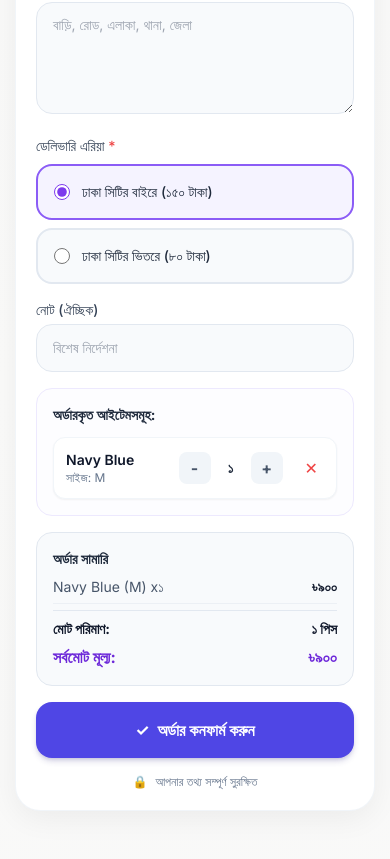
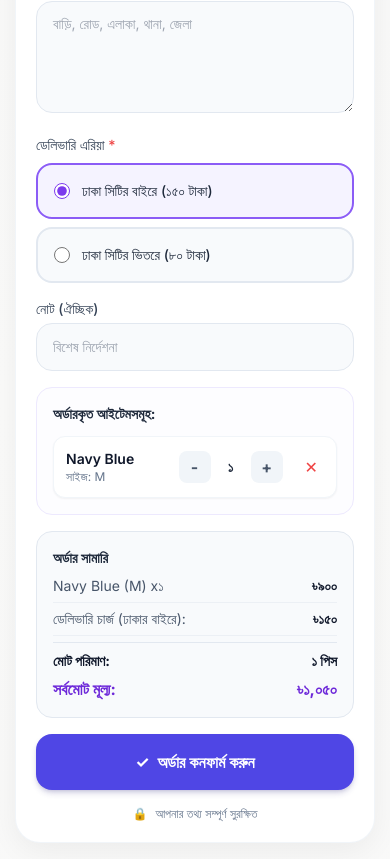
Before and after one commit to mahunn/landing-page1, a Next.js app: page / in a window 390 px wide. Shown: the part 1910-2769 px from the top of the page. Built offline with nearby package versions, Linux system fonts and the light colour scheme; no server answers; a web font is replaced by a local one.

Commit message:
feat: add delivery charge to order summary, smooth scrolling, and mobile responsiveness fixes

```diff
--- a/src/app/globals.css
+++ b/src/app/globals.css
@@ -1,6 +1,15 @@
 @tailwind base;
 @tailwind components;
 @tailwind utilities;
+
+html {
+  scroll-behavior: smooth;
+}
+
+html, body {
+  max-width: 100%;
+  overflow-x: hidden;
+}
 
 body {
   font-family: var(--font-ui), Inter, system-ui, -apple-system, Segoe UI, Roboto, sans-serif;
--- a/src/components/product/product-showcase.tsx
+++ b/src/components/product/product-showcase.tsx
@@ -57,6 +57,9 @@ export function ProductShowcase({ product }: { product: ProductData }) {
   const [imageIndex, setImageIndex] = useState(0);
   const [faqOpenIndex, setFaqOpenIndex] = useState<number | null>(0);
 
+  // Delivery zone state (binds to order summary in real-time)
+  const [deliveryZone, setDeliveryZone] = useState<"inside" | "outside">("outside");
+
   // Multiple items selection states
   const [selectedColors, setSelectedColors] = useState<Record<string, boolean>>(() => {
     const firstColor = product.variants[0]?.colorName;
@@ -114,9 +117,12 @@ export function ProductShowcase({ product }: { product: ProductData }) {
     return orderItems.reduce((sum, item) => sum + item.quantity, 0);
   }, [orderItems]);
 
+  const deliveryCharge = deliveryZone === "inside" ? 80 : 150;
+
   const totalPrice = useMemo(() => {
-    return discountedPrice * totalQuantity;
-  }, [discountedPrice, totalQuantity]);
+    if (totalQuantity === 0) return 0;
+    return (discountedPrice * totalQuantity) + deliveryCharge;
+  }, [discountedPrice, totalQuantity, deliveryCharge]);
 
   const whatsappLink = useMemo(() => {
     const itemSummaryText = orderItems
@@ -379,7 +385,7 @@ export function ProductShowcase({ product }: { product: ProductData }) {
               ) : null}
 
               <a
-                href="#order-form"
+                href="#color-selector"
                 className="mt-6 flex min-h-12 w-full items-center justify-center gap-2 rounded-2xl bg-orange-500 px-4 py-3.5 text-base font-bold text-white shadow-md shadow-orange-900/15 transition hover:bg-orange-400"
               >
                 <span aria-hidden>🛒</span>
@@ -419,13 +425,13 @@ export function ProductShowcase({ product }: { product: ProductData }) {
                   <span className="text-xl md:text-2xl" aria-hidden>
                     {item.icon}
                   </span>
-                  <span className="text-[10px] font-bold leading-tight text-slate-700 sm:text-xs">{item.label}</span>
+                  <span className="text-[9px] font-bold leading-tight text-slate-700 sm:text-xs break-words">{item.label}</span>
                 </div>
               ))}
             </div>
 
             {/* Color / size Selector (Matches user screenshot) */}
-            <div className="rounded-3xl bg-white p-5 shadow-[0_8px_30px_rgb(0,0,0,0.06)] ring-1 ring-slate-100 md:p-6">
+            <div id="color-selector" className="rounded-3xl bg-white p-5 shadow-[0_8px_30px_rgb(0,0,0,0.06)] ring-1 ring-slate-100 md:p-6">
               <div className="flex items-center gap-2">
                 <span className="text-lg" aria-hidden>
                   🎨
@@ -581,11 +587,26 @@ export function ProductShowcase({ product }: { product: ProductData }) {
                 </p>
                 <div className="grid gap-2 sm:grid-cols-2">
                   <label className="flex min-h-14 cursor-pointer items-center gap-3 rounded-2xl border-2 border-slate-200 bg-slate-50 px-4 py-3 has-[:checked]:border-violet-500 has-[:checked]:bg-violet-50">
-                    <input type="radio" name="deliveryZone" value="outside" defaultChecked className="h-4 w-4 accent-violet-600" required />
+                    <input
+                      type="radio"
+                      name="deliveryZone"
+                      value="outside"
+                      checked={deliveryZone === "outside"}
+                      onChange={() => setDeliveryZone("outside")}
+                      className="h-4 w-4 accent-violet-600"
+                      required
+                    />
                     <span className="text-sm font-medium text-slate-800">ঢাকা সিটির বাইরে (১৫০ টাকা)</span>
                   </label>
                   <label className="flex min-h-14 cursor-pointer items-center gap-3 rounded-2xl border-2 border-slate-200 bg-slate-50 px-4 py-3 has-[:checked]:border-violet-500 has-[:checked]:bg-violet-50">
-                    <input type="radio" name="deliveryZone" value="inside" className="h-4 w-4 accent-violet-600" />
+                    <input
+                      type="radio"
+                      name="deliveryZone"
+                      value="inside"
+                      checked={deliveryZone === "inside"}
+                      onChange={() => setDeliveryZone("inside")}
+                      className="h-4 w-4 accent-violet-600"
+                    />
                     <span className="text-sm font-medium text-slate-800">ঢাকা সিটির ভিতরে (৮০ টাকা)</span>
                   </label>
                 </div>
@@ -663,6 +684,13 @@ export function ProductShowcase({ product }: { product: ProductData }) {
                       ))
                     ) : (
                       <li className="text-center text-slate-500 py-2">কোনো পণ্য সিলেক্ট করা হয়নি</li>
+                    )}
+                    {/* Delivery Charge Line Item */}
+                    {orderItems.length > 0 && (
+                      <li className="flex justify-between border-b border-slate-200/50 pb-1.5 text-slate-600">
+                        <span>ডেলিভারি চার্জ ({deliveryZone === "inside" ? "ঢাকা সিটি" : "ঢাকার বাইরে"}):</span>
+                        <span className="font-semibold text-slate-900">{toMoney(deliveryCharge)}</span>
+                      </li>
                     )}
                     <li className="flex justify-between pt-2 font-bold text-slate-900 border-t border-slate-200">
                       <span>মোট পরিমাণ:</span>
@@ -792,7 +820,7 @@ export function ProductShowcase({ product }: { product: ProductData }) {
             backgroundImage: "radial-gradient(ellipse 80% 50% at 50% -20%, rgba(139,92,246,0.14), transparent 55%)"
           }}
         />
-        <div className="container-page relative mx-auto max-w-6xl px-5 py-14 md:px-8 md:py-20 lg:py-24">
+        <div className="container-page relative mx-auto py-14 md:py-20 lg:py-24">
           <div className="grid gap-12 lg:grid-cols-[minmax(0,1.15fr)_minmax(0,1fr)] lg:items-end lg:gap-20">
             <div className="max-w-lg">
               <div className="flex items-center gap-4">
@@ -867,9 +895,9 @@ export function ProductShowcase({ product }: { product: ProductData }) {
       </a>
 
       <div className="fixed inset-x-0 bottom-0 z-40 border-t border-slate-200 bg-white/90 p-3 backdrop-blur-md md:hidden">
-        <div className="container-page flex gap-2">
+        <div className="flex gap-2 max-w-6xl mx-auto px-4">
           <a
-            href="#order-form"
+            href="#color-selector"
             className="min-h-12 flex-1 rounded-2xl bg-orange-500 px-3 py-3 text-center text-sm font-bold text-white shadow-md"
           >
             অর্ডার করুন
```
Lines whose indentation alone changed are shown as unchanged.
